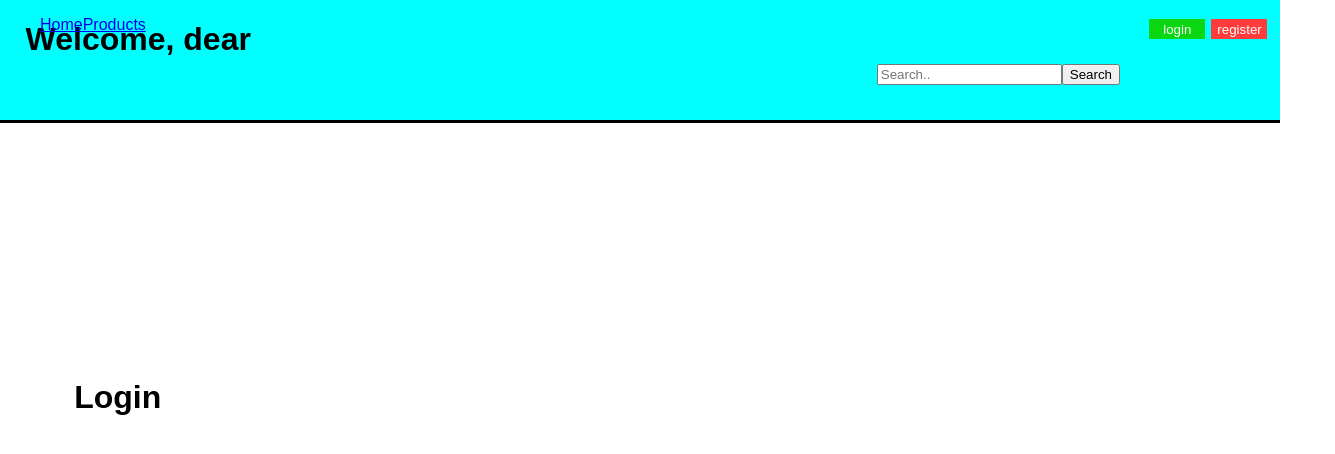
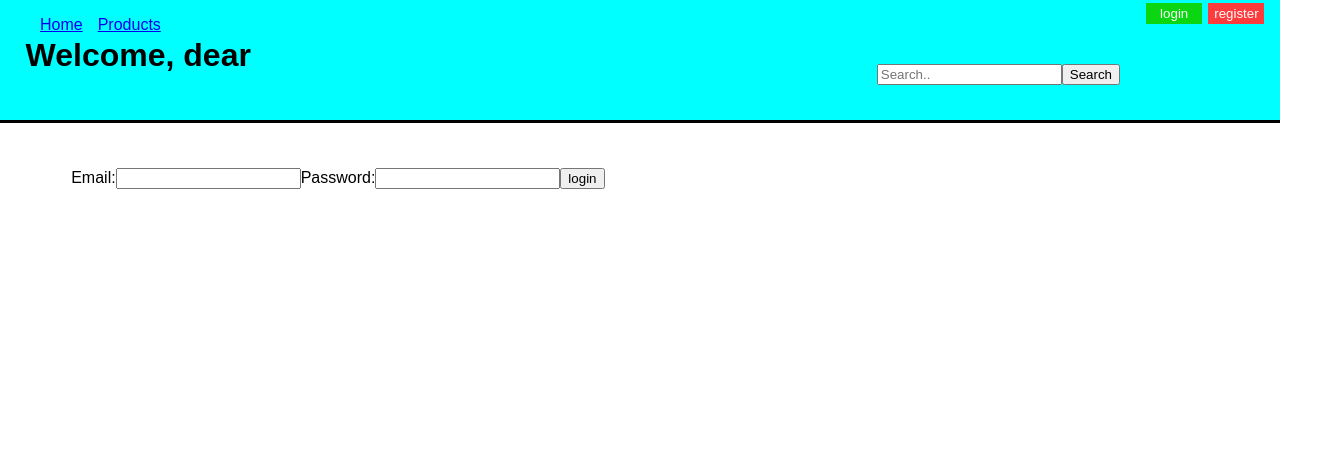
Before and after one commit to markhryt/frontend, a React (Create React App) app: page /login in a window 1280 px wide. Shown: the top 454 px of the page, 1335 px wide, since content can reach past the window. Built offline with nearby package versions, Linux system fonts and the light colour scheme; no server answers.

Commit message:
Login and register implemented

```diff
--- a/package.json
+++ b/package.json
@@ -2,11 +2,13 @@
   "name": "frontend",
   "version": "0.1.0",
   "private": true,
+  "proxy": "http://localhost:3000",
   "dependencies": {
     "@reduxjs/toolkit": "^1.9.3",
     "@testing-library/jest-dom": "^5.16.5",
     "@testing-library/react": "^13.4.0",
     "@testing-library/user-event": "^13.5.0",
+    "axios": "^1.3.5",
     "react": "^18.2.0",
     "react-dom": "^18.2.0",
     "react-redux": "^8.0.5",
--- a/src/components/ProductsList/ProductsList.js
+++ b/src/components/ProductsList/ProductsList.js
@@ -1,6 +1,6 @@
 import Product from "../products/Products";
 import { Route, Routes as Switch } from 'react-router-dom';
-import Login from "../account/Login";
+import Login from "../account/login/Login";
 import Register from "../account/Register";
 import Home from "../home/Home";
 function ProductList(){
@@ -8,7 +8,7 @@ function ProductList(){
     return(
         <div>
             <Switch>
-                <Route path="/home" element={<div className='element'><Home/></div>} />
+                <Route path="/" element={<div className='element'><Home/></div>} />
                 <Route path={'/products'} element={<div className="element"><Product/></div>}/>
                 <Route path = "/login" element={<div className="element"><Login/></div>}/>
                 <Route path = "/register" element={<div className="element"><Register/></div>}/>
--- a/src/components/account/Login.js
+++ /dev/null
@@ -1,7 +0,0 @@
-export default function Login(){
-    return(
-        <div>
-            <h1>Login</h1>
-        </div>
-    )
-}
--- /dev/null
+++ b/src/components/account/login/Login.js
@@ -0,0 +1,33 @@
+import { setUserData, login} from "./LoginSlice"
+import { useDispatch } from "react-redux";
+import { useNavigate } from 'react-router-dom';
+export default function Login(){
+    const navigate = useNavigate();
+    const dispatch = useDispatch();
+    function handleSubmit(event) {
+        event.preventDefault();
+        const userData = {
+          email: event.target.email.value,
+          password: event.target.password.value
+        };
+        console.log(JSON.stringify(userData));
+        navigate('/');
+        dispatch(setUserData(JSON.stringify(userData)));
+        dispatch(login(userData));
+
+      }
+
+    return(
+        <div>
+            <form onSubmit={handleSubmit}>
+                <label htmlFor="email">Email:</label>
+                <input type="email" id="email" name="email" required />
+
+                <label htmlFor="password">Password:</label>
+                <input type="password" id="password" name="password" required />
+
+                <button type="submit">login</button>
+            </form>
+        </div>
+    )
+}
--- /dev/null
+++ b/src/components/account/login/LoginSlice.js
@@ -0,0 +1,60 @@
+import { createSlice, createAsyncThunk } from '@reduxjs/toolkit';
+import axios from 'axios' ;
+export const login = createAsyncThunk('auth/login', async (userData) => {
+  try {
+    const {response} = await axios.post('http://localhost:3000/login',
+    {email: userData.email, password: userData.password}, {withCredentials: true});
+    console.log(response);
+    console.log(response);
+
+  } catch (error) {
+    throw Error(error.message);
+  }
+});
+
+const authSlice = createSlice({
+  name: 'auth',
+  initialState: {
+    isLoggedIn: false,
+    userId: null,
+    isLoading: false,
+    error: null,
+  },
+  reducers: {
+    logout: (state) => {
+      state.isLoggedIn = false;
+      state.user = null;
+    },
+    setUserData: (state, action)=>{
+        state.userData = action.payload
+    },
+  },
+  extraReducers: (builder) => {
+    builder
+      .addCase(login.pending, (state) => {
+        state.isLoading = true;
+        state.error = null;
+      })
+      .addCase(login.fulfilled, (state, action) => {
+        state.isLoggedIn = true;
+        state.isLoading = false;
+        state.error = null;
+      })
+      .addCase(login.rejected, (state, action) => {
+        state.isLoading = false;
+        state.error = action.error;
+      });
+  },
+});
+
+export const {setUserData} = authSlice.actions;
+
+
+
+export const selectIsLoggedIn = (state) => state.auth.isLoggedIn;
+export const selectUserData = (state) => state.auth.userData;
+export const selectIsLoading = (state) => state.auth.isLoading;
+export const selectError = (state) => state.auth.error;
+
+
+export default authSlice.reducer;
--- a/src/components/app/App.css
+++ b/src/components/app/App.css
@@ -4,6 +4,7 @@ html{
 #top-text{
   position: fixed;
   left: 2%;
+  top: 2%;
 }
 .searchBar{
   position: fixed;
@@ -26,8 +27,6 @@ header{
   position: fixed;
   right: 1%;
   top: 0.01%;
-}
-.account{
   display: flex;
   align-items: center;
   justify-content: center;
@@ -45,11 +44,12 @@ header{
   background-color:  rgb(9, 150, 14);
 }
 
-.element{
+.account button{
   margin: 3px;
   width: 3.5rem;
   height: 1.3rem;
 }
+
 
 .register{
   background-color: rgb(255, 59, 59);
@@ -61,22 +61,14 @@ header{
 .register:hover{
   background-color: rgb(165, 14, 14);
 }
-.ProductList{
-  position: relative;
-  margin-top: 20%;
-  display: flex;
-  align-items: center;
-  justify-content: center;
-
-}
 
 .element{
   position: relative;
-  margin-top: 30%;
+  top: 10rem;
   left: 5%;
 }
 
-.element li{
+.product li{
   display: block;
 }
 
--- a/src/components/app/App.js
+++ b/src/components/app/App.js
@@ -4,21 +4,31 @@ import {
   BrowserRouter as Router,
   Routes,
   Route,
-  Link
+  Link,
+  useLocation
 } from "react-router-dom";
 import Home from '../home/Home';
 import Header from '../header/Header';
 import ProductList from '../ProductsList/ProductsList';
 function App() {
-
   return (
     <Router>
       <div className="App">
         <Header />
-        <ProductList/>
+        <ProductListWrapper />
       </div>
     </Router>
   );
 }
 
+function ProductListWrapper() {
+  const location = useLocation();
+
+  useEffect(() => {
+    window.scrollTo(0, 0);
+  }, [location]);
+
+  return <ProductList />;
+}
+
 export default App;
--- a/src/components/app/store.js
+++ b/src/components/app/store.js
@@ -1,9 +1,11 @@
 import { configureStore } from "@reduxjs/toolkit";
 import ProductListSlice from "../ProductsList/ProductListSlice";
 import HeaderSlice from "../header/HeaderSlice";
+import LoginSlice from "../account/login/LoginSlice";
 export default configureStore({
     reducer: {
         productList: ProductListSlice,
-        header: HeaderSlice
+        header: HeaderSlice,
+        login: LoginSlice
     }
 })
--- a/src/components/header/Header.js
+++ b/src/components/header/Header.js
@@ -1,30 +1,29 @@
 import {useEffect } from "react";
 import SearchBar from "../searchbar/SearchBar";
-import { Link} from "react-router-dom";
+import { Link, useLocation} from "react-router-dom";
 import { isLoged, selectUsername } from "./HeaderSlice";
 import { useDispatch, useSelector } from "react-redux";
 import Navbar from "./navbar/Navbar";
 function Header(){
     const dispatch = useDispatch();
     let userName = "";
+    const location = useLocation();
     userName = useSelector(selectUsername);
     useEffect(()=>{
       dispatch(isLoged());
-    }, [dispatch]);
+    });
 
     return(
-        <header>
+        <header  key={location.pathname}>
         <h1 id='top-text'><span className='welcome'>Welcome,</span> <span className='dear'>dear {userName}</span></h1>
           <Navbar/>
           <div className='searchBar'>
            <SearchBar/>
          </div>
          <div className='account'>
-          <Link to="/login"><button className='login element'>login</button></Link>
+          <Link to="/login"><button className='login'>login</button></Link>
 
-        <Link to="/register"><button className='register element'>register</button></Link>
-
-
+        <Link to="/register"><button className='register'>register</button></Link>
          </div>
      </header>
     )
--- a/src/components/header/HeaderSlice.js
+++ b/src/components/header/HeaderSlice.js
@@ -1,11 +1,16 @@
 import { createSlice, createAsyncThunk } from '@reduxjs/toolkit';
+import axios from 'axios';
+export const isLoged = createAsyncThunk(
+  'header/getUsername',
+  async () => {
+    try{
 
-export const isLoged = createAsyncThunk(
-  'header/isLoged',
-  async () => {
-    const response = await fetch('http://localhost:3000/username');
-    const data = await response.json();
-    return data.userName;
+    let response = await axios.get('http://localhost:3000/username',
+    {withCredentials:true});
+    return response.data;
+    }catch (error) {
+      throw Error(error.message);
+    }
   }
 );
 
@@ -24,7 +29,7 @@ const headerSlice = createSlice({
         state.hasErrorUsername = false;
       })
       .addCase(isLoged.fulfilled, (state, action) => {
-        state.username = action.payload;
+        state.username = action.payload.userName;
         state.isLoadingUsername = false;
         state.hasErrorUsername = false;
       })
--- a/src/components/header/navbar/Navbar.css
+++ b/src/components/header/navbar/Navbar.css
@@ -1,8 +1,9 @@
-ul{
+.navbar ul{
     position: fixed;
-    top:0;
+    top: 0px;
 }
 .navbar li{
     display: inline;
     color: red;
+    margin-right: 15px;
 }
--- a/src/components/header/navbar/Navbar.js
+++ b/src/components/header/navbar/Navbar.js
@@ -4,7 +4,7 @@ function Navbar(){
     return(
         <nav>
             <ul className="navbar">
-                <li><Link to ="/home">Home</Link></li>
+                <li><Link to ="/">Home</Link></li>
                 <li><Link to='/products'>Products</Link></li>
             </ul>
         </nav>
```
Also changed, not shown: 1 other file (tests, documents, lock files or other folders).
